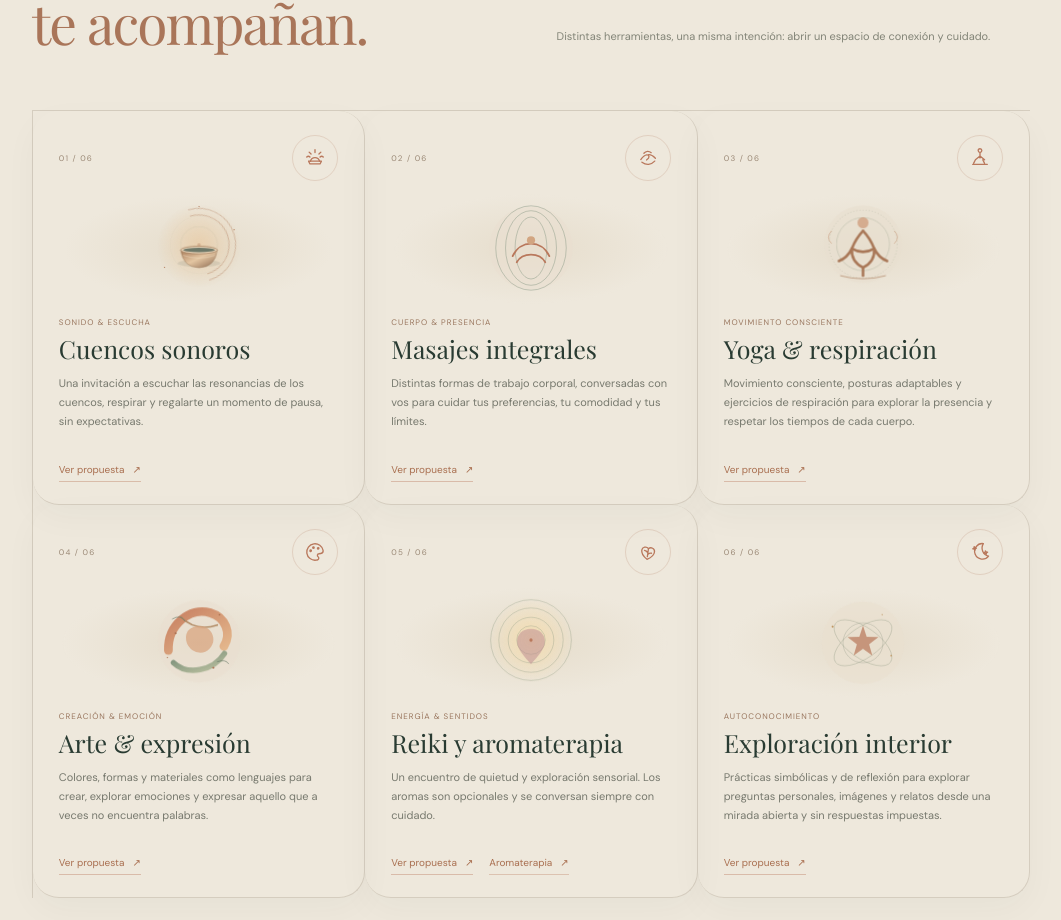
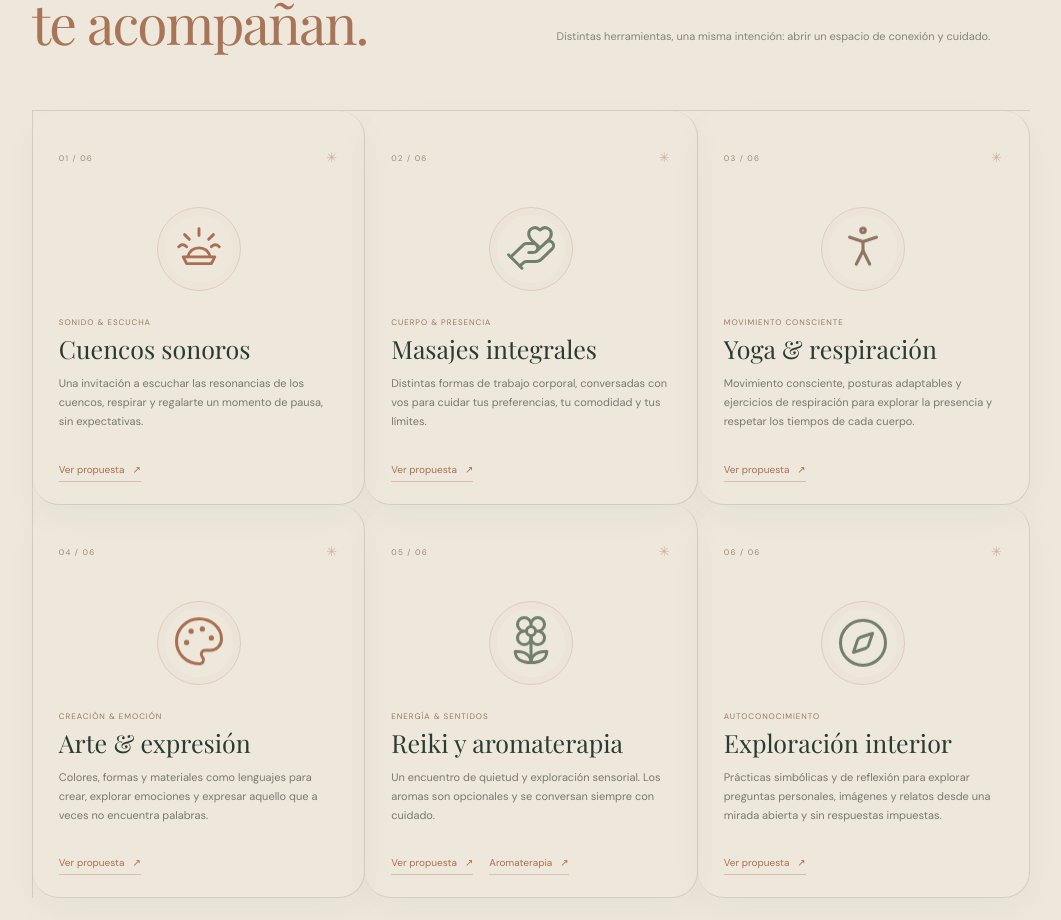
Before and after one commit to licbongiorno/luzdeorion, a React (Vite) app: page / in a window 1280 px wide. Shown: the part 4692-5612 px from the top of the page, without its empty margins (109-1170 px from the left). Built offline with nearby package versions, Linux system fonts and the light colour scheme; a web font is replaced by a local one.

Commit message:
Use clearer icons for each wellness practice

```diff
--- a/src/App.tsx
+++ b/src/App.tsx
@@ -121,24 +121,22 @@ function PracticeArtwork({ page }: { page: PracticePageData }) {
   return <div className={`practice-artwork practice-artwork-${page.group}`}>{artwork}</div>;
 }
 
-function ServiceArtwork({ slug }: { slug: string }) {
-  const page = practicePages.find((item) => item.slug === slug);
-  if (!page) return <SoundArtwork />;
-  return <PracticeArtwork page={page} />;
+function ServiceArtwork({ kind }: { kind: string }) {
+  return <ServiceIcon kind={kind} className="service-art-icon" />;
 }
 
 
-function ServiceIcon({ kind }: { kind: string }) {
+function ServiceIcon({ kind, className }: { kind: string; className?: string }) {
   const common = { fill: "none", stroke: "currentColor", strokeWidth: 1.45, strokeLinecap: "round" as const, strokeLinejoin: "round" as const };
   const paths: Record<string, JSX.Element> = {
     "01": <><path d="M5 15.5h14l-1.5 3h-11z"/><path d="M7 15.5c.7-2.5 2.5-4 5-4s4.3 1.5 5 4"/><path d="M12 3v3M5.6 5.6l2.1 2.1M18.4 5.6l-2.1 2.1"/><path d="M3 11c1.2-1.2 2.3-1.2 3.5 0M17.5 11c1.2-1.2 2.3-1.2 3.5 0"/></>,
-    "02": <><path d="M4 13c2.5-3 5-4.5 7-4.5 1.4 0 2.2.9 2.2 2.1 0 1.4-1.3 2.4-3 3.4"/><path d="M20 13c-2.5-3-5-4.5-7-4.5"/><path d="M5 16c2.3 2 4.5 3 7 3s4.7-1 7-3"/><path d="M8 6.5c1.2-1.2 2.5-1.8 4-1.8s2.8.6 4 1.8"/></>,
-    "03": <><circle cx="12" cy="5" r="2"/><path d="M12 7v6m0-2-5 4m5-4 5 4M7 15l-2 4m10-4 2 4"/><path d="M4 20h16"/></>,
-    "04": <><path d="M12 3a9 9 0 1 0 0 18h1.2a2 2 0 0 0 1.4-3.4 1.8 1.8 0 0 1 1.3-3.1H18A3 3 0 0 0 21 11.5 9 9 0 0 0 12 3Z"/><circle cx="7.5" cy="10" r=".8"/><circle cx="11" cy="7" r=".8"/><circle cx="16" cy="8.5" r=".8"/></>,
-    "05": <><path d="M12 20c-4.5-2.5-7-5.7-7-9a4 4 0 0 1 7-2.6A4 4 0 0 1 19 11c0 3.3-2.5 6.5-7 9Z"/><path d="M12 17V9m0 4c-1.5-1.7-2.7-2.2-4-2.2m4 4c1.4-1.5 2.5-2 4-2"/></>,
-    "06": <><path d="M17.5 3.8a8.5 8.5 0 1 0 2.7 14.5A9 9 0 0 1 17.5 3.8Z"/><path d="m7 5 .5 1.5L9 7l-1.5.5L7 9l-.5-1.5L5 7l1.5-.5L7 5Zm11 7 .6 1.4L20 14l-1.4.6L18 16l-.6-1.4L16 14l1.4-.6L18 12Z"/></>
+    "02": <><path d="M11 14h2a2 2 0 0 0 0-4h-3c-.6 0-1.1.2-1.4.6L3 16"/><path d="m14.45 13.39 5.05-4.694C20.196 8 21 6.85 21 5.75a2.75 2.75 0 0 0-4.797-1.837.276.276 0 0 1-.406 0A2.75 2.75 0 0 0 11 5.75c0 1.2.802 2.248 1.5 2.946L16 11.95"/><path d="m2 15 6 6"/><path d="m7 20 1.6-1.4c.3-.4.8-.6 1.4-.6h4c1.1 0 2.1-.4 2.8-1.2l4.6-4.4a1 1 0 0 0-2.75-2.91"/></>,
+    "03": <><circle cx="12" cy="5" r="1"/><path d="m9 20 3-6 3 6"/><path d="m6 8 6 2 6-2"/><path d="M12 10v4"/></>,
+    "04": <><path d="M12 22a1 1 0 0 1 0-20 10 9 0 0 1 10 9 5 5 0 0 1-5 5h-2.25a1.75 1.75 0 0 0-1.4 2.8l.3.4a1.75 1.75 0 0 1-1.4 2.8z"/><circle cx="13.5" cy="6.5" r=".5" fill="currentColor"/><circle cx="17.5" cy="10.5" r=".5" fill="currentColor"/><circle cx="6.5" cy="12.5" r=".5" fill="currentColor"/><circle cx="8.5" cy="7.5" r=".5" fill="currentColor"/></>,
+    "05": <><path d="M12 5a3 3 0 1 1 3 3m-3-3a3 3 0 1 0-3 3m3-3v1M9 8a3 3 0 1 0 3 3M9 8h1m5 0a3 3 0 1 1-3 3m3-3h-1m-2 3v-1"/><circle cx="12" cy="8" r="2"/><path d="M12 10v12"/><path d="M12 22c4.2 0 7-1.667 7-5-4.2 0-7 1.667-7 5Z"/><path d="M12 22c-4.2 0-7-1.667-7-5 4.2 0 7 1.667 7 5Z"/></>,
+    "06": <><circle cx="12" cy="12" r="10"/><path d="m16.24 7.76-1.804 5.411a2 2 0 0 1-1.265 1.265L7.76 16.24l1.804-5.411a2 2 0 0 1 1.265-1.265z"/></>
   };
-  return <svg viewBox="0 0 24 24" width="22" height="22" aria-hidden="true" {...common}>{paths[kind] || paths["01"]}</svg>;
+  return <svg className={className} viewBox="0 0 24 24" width="22" height="22" aria-hidden="true" {...common}>{paths[kind] || paths["01"]}</svg>;
 }
 
 
@@ -492,8 +490,8 @@ function App() {
           </div>
           <div className="service-grid">
             {services.map((s) => <article className="service-card reveal" key={s.n}>
-              <div className="service-top"><span>{s.n} / 06</span><span className="service-icon" aria-hidden="true"><ServiceIcon kind={s.n} /></span></div>
-              <div className={`service-visual service-visual-${s.n}`} aria-hidden="true"><ServiceArtwork slug={s.slug}/></div>
+              <div className="service-top"><span>{s.n} / 06</span><span className="service-type-mark" aria-hidden="true">✳</span></div>
+              <div className={`service-visual service-visual-${s.n}`} aria-hidden="true"><ServiceArtwork kind={s.n}/></div>
               <p className="service-tag">{s.tag}</p><h3>{s.title}</h3><p className="service-text">{s.text}</p>
               <div className="service-links"><a href={pageUrl(s.slug)} aria-label={"Conocer " + s.title}>Ver propuesta <span aria-hidden="true">↗</span></a>{s.n === "05" && <a href={pageUrl("aromaterapia")} aria-label="Conocer aromaterapia">Aromaterapia <span aria-hidden="true">↗</span></a>}</div>
             </article>)}
--- a/src/styles.css
+++ b/src/styles.css
@@ -835,4 +835,15 @@ a:focus-visible,button:focus-visible,summary:focus-visible{
   .service-icon{animation:serviceIconBreathe 6s ease-in-out infinite}
 }
 @keyframes serviceArtFloat{0%,100%{translate:0 0}50%{translate:0 -3px}}
+.service-top{align-items:center}
+.service-type-mark{color:#b9785c80;font-size:13px;line-height:1}
+.service-visual{justify-content:center;overflow:visible;border-radius:0;background:none}
+.service-visual::before{content:"";position:absolute;z-index:0;top:50%;left:50%;width:82px;height:82px;border:1px solid #b9785c40;border-radius:50%;transform:translate(-50%,-50%);box-shadow:inset 0 0 0 7px #b9785c08;transition:transform .55s var(--ease-orion),border-color .4s ease,box-shadow .4s ease}
+.service-art-icon{position:relative;z-index:1;display:block;width:54px!important;height:54px!important;max-width:none!important;max-height:none!important;color:#a96f50;stroke-width:1.35;transition:transform .55s var(--ease-orion),color .4s ease,filter .4s ease}
+.service-card:hover .service-visual::before,.service-card:focus-within .service-visual::before{transform:translate(-50%,-50%) scale(1.08);border-color:#8b9b7a88;box-shadow:inset 0 0 0 7px #8b9b7a10}
+.service-card:hover .service-art-icon,.service-card:focus-within .service-art-icon{transform:translateY(-2px) scale(1.08);color:#657b63;filter:drop-shadow(0 5px 5px #293b3210)}
+.service-visual-01 .service-art-icon{stroke-width:1.3}
+.service-visual-02 .service-art-icon,.service-visual-05 .service-art-icon,.service-visual-06 .service-art-icon{color:#71806d}
+.service-visual-03 .service-art-icon{color:#8d755f}
+@media(max-width:640px){.service-visual::before{width:72px;height:72px}.service-art-icon{width:48px!important;height:48px!important}}
 @keyframes serviceIconBreathe{0%,100%{box-shadow:0 0 0 0 #b9785c00}50%{box-shadow:0 0 0 5px #b9785c0a}}
```
Also changed, not shown: 1 other file (tests, documents, lock files or other folders).
